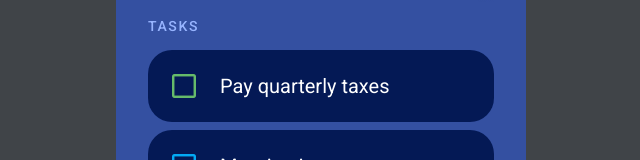
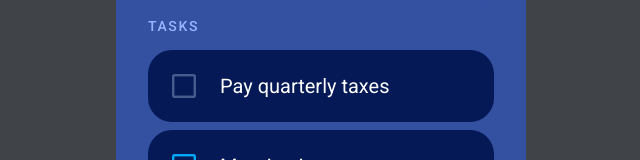
Before and after one commit to sophocles99/tasks-frontend, a React (Vite) app: page / in a window 1280 px wide. Shown: the part 305-465 px from the top of the page, without its empty margins (319-959 px from the left). Built offline with nearby package versions, Linux system fonts and the light colour scheme.

Commit message:
define CategoryColour type and handle colour display of tasks with no category

```diff
--- a/src/categories.ts
+++ b/src/categories.ts
@@ -19,10 +19,12 @@ const DEFAULT_COLOURS: Record<DefaultCategory, number> = {
 
 export type CategoryId = string;
 
+export type CategoryColour = number | undefined
+
 export interface CategoryBase {
   id: CategoryId;
   name: string;
-  colour: number;
+  colour: CategoryColour;
   taskIds: TaskId[];
 }
 
--- a/src/components/TaskCard.tsx
+++ b/src/components/TaskCard.tsx
@@ -1,8 +1,9 @@
+import { CategoryColour } from '../categories';
 import styles from '../styles/TaskCard.module.css';
 import { Task, TaskStatus } from '../tasks';
 
 interface Props {
-  categoryColour: number;
+  categoryColour: CategoryColour;
   task: Task;
 }
 
@@ -13,13 +14,16 @@ const statusIcons: Record<TaskStatus, string> = {
 };
 
 const TaskCard = ({ categoryColour, task }: Props) => {
-  const cssCategoryColour = `#${categoryColour.toString(16).padStart(6, '0')}`;
+  const cssCategoryColour = categoryColour
+    ? `#${categoryColour.toString(16).padStart(6, '0')}`
+    : '';
+
   return (
     <div className={styles.taskCard}>
       <div className={styles.taskStatusContainer}>
         <span
           className={`material-symbols-outlined ${styles.taskStatusIcon}`}
-          style={{ color: cssCategoryColour }}
+          style={cssCategoryColour ? { color: cssCategoryColour } : {}}
         >
           {statusIcons[task.status]}
         </span>
--- a/src/components/TaskList.tsx
+++ b/src/components/TaskList.tsx
@@ -1,4 +1,4 @@
-import { Category, CategoryId } from '../categories';
+import { Category, CategoryColour, CategoryId } from '../categories';
 import styles from '../styles/TaskList.module.css';
 import { Task } from '../tasks';
 import TaskCard from './TaskCard';
@@ -8,8 +8,6 @@ interface Props {
   selectedCategories: CategoryId[];
   tasks: Task[];
 }
-
-const DEFAULT_CATEGORY_COLOUR = 0xffffff;
 
 const TaskList = ({ categories, selectedCategories, tasks }: Props) => {
   const tasksToDisplay: Task[] = selectedCategories.length
@@ -23,9 +21,13 @@ const TaskList = ({ categories, selectedCategories, tasks }: Props) => {
       <div className={styles.taskListTitle}>tasks</div>
       <div className={styles.taskList}>
         {tasksToDisplay.map((task) => {
-          const categoryColour =
-            categories.find((category) => category.id == task.categoryIds[0])?.colour ??
-            DEFAULT_CATEGORY_COLOUR;
+          {
+            /* Currently uses colour of first category in task.CateogryIds. Consider creating a primaryCategoryId field */
+          }
+          const primaryCategoryId = task.categoryIds[0];
+          const categoryColour: CategoryColour = primaryCategoryId
+            ? categories.find((category) => category.id === primaryCategoryId)?.colour
+            : undefined;
           return <TaskCard categoryColour={categoryColour} key={task.id} task={task}></TaskCard>;
         })}
       </div>
--- a/src/raw-task-data.json
+++ b/src/raw-task-data.json
@@ -2,7 +2,7 @@
   {
     "name": "Pay quarterly taxes",
     "description": "Submit estimated tax payment for Q1 before the deadline.",
-    "categories": ["financial"]
+    "categories": []
   },
   {
     "name": "Morning jog",
--- a/src/styles/TaskCard.module.css
+++ b/src/styles/TaskCard.module.css
@@ -17,6 +17,7 @@
 
 .taskStatusIcon {
   font-size: 2rem;
+  color: var(--surface-secondary)  /* Default colour, which will be overriden in most cases */
 }
 
 .taskNameContainer {
```
